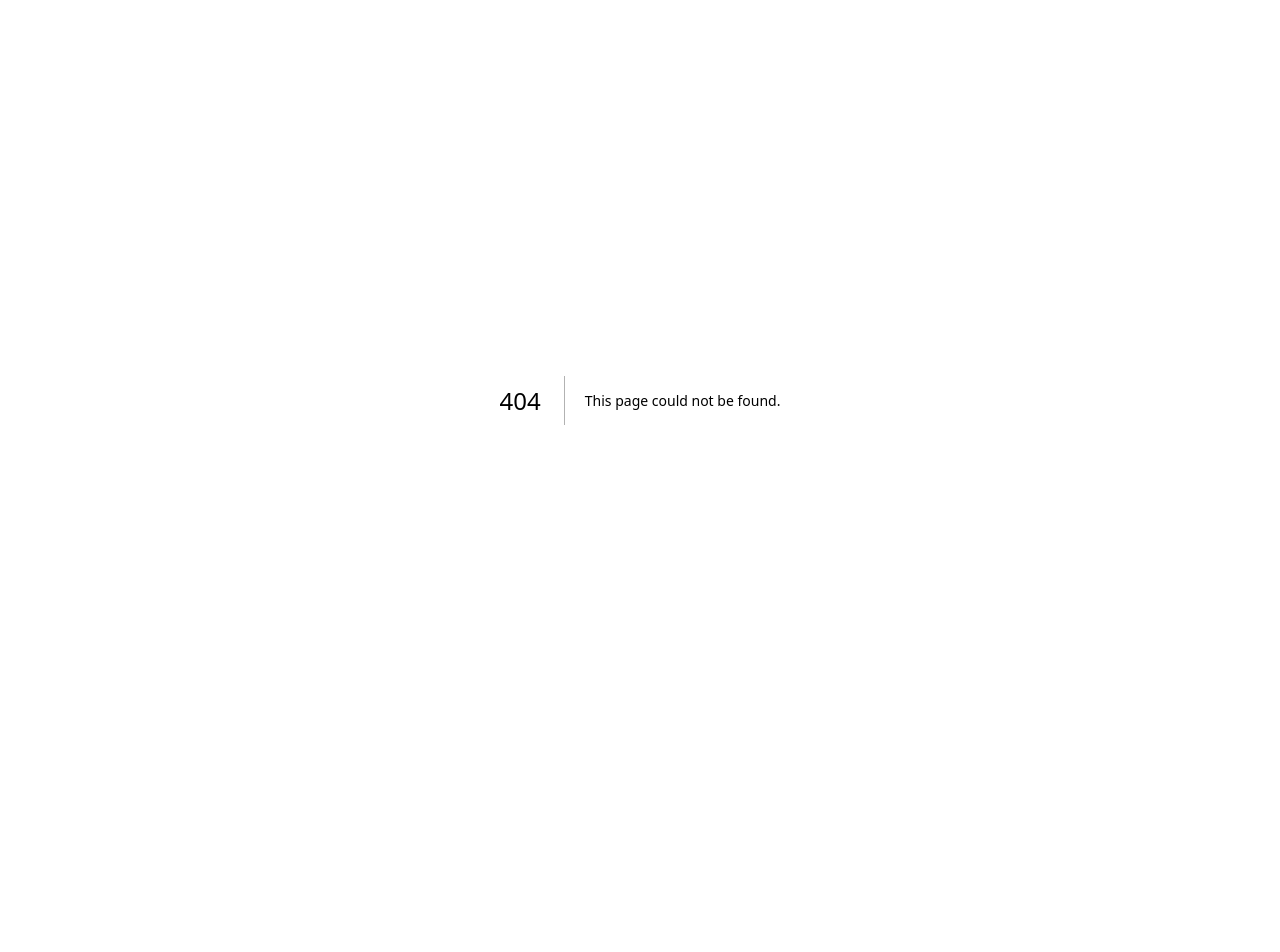
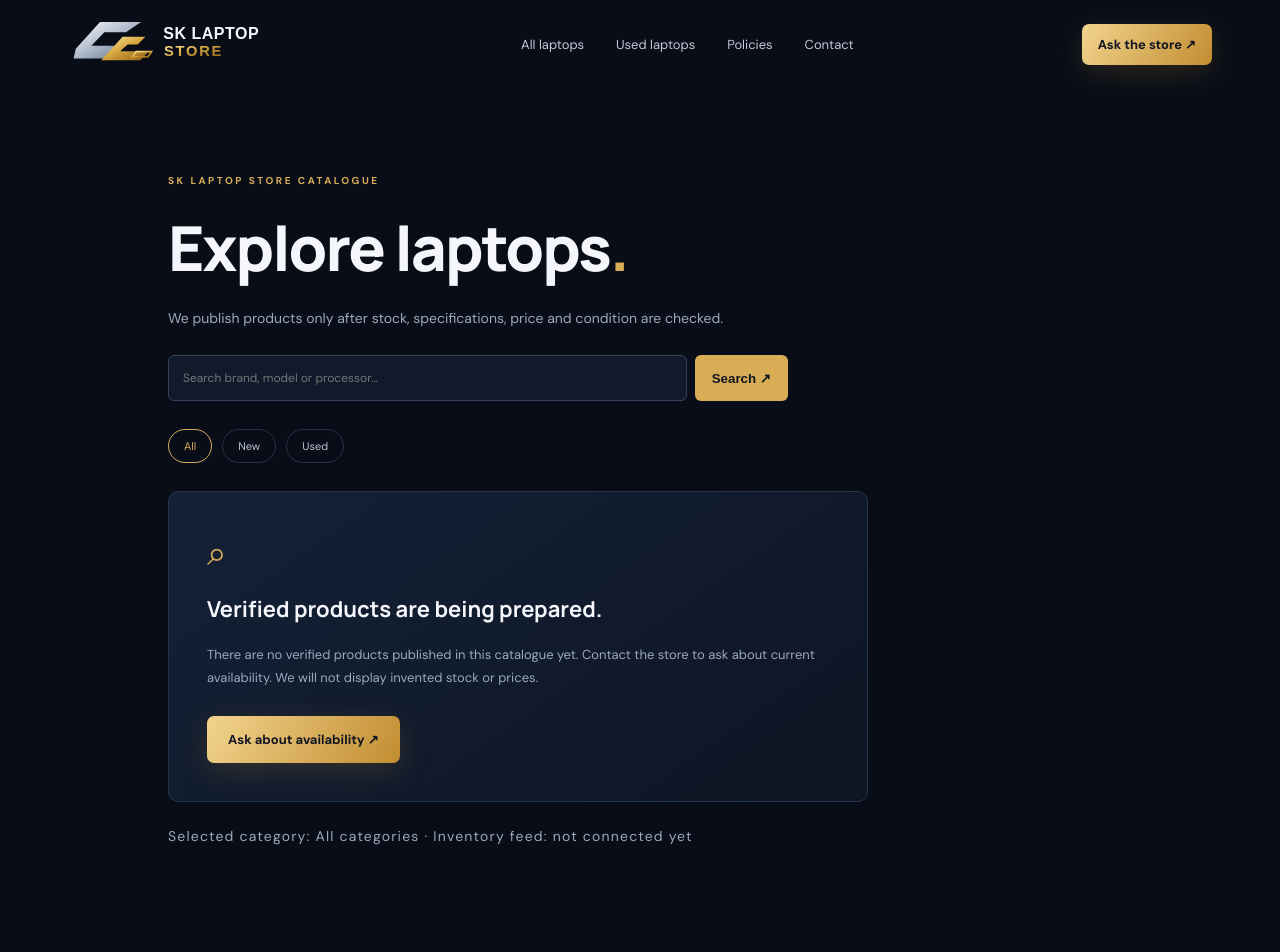
Before and after one commit to suhailahmedaamro786-cmd/SK-LAPTOP-STORE-, a Next.js app: page /products in a window 1280 px wide. Before the commit this address had no page. Shown: the top 952 px of the page. Before the commit the page ends 800 px from the top, so only its background shows below. Built offline with nearby package versions, Linux system fonts and the light colour scheme.

Commit message:
feat: build phase 2 user experience

```diff
--- /dev/null
+++ b/src/app/products/page.tsx
@@ -0,0 +1,17 @@
+type SearchParams = { q?: string; condition?: string; category?: string };
+export default async function ProductsPage({ searchParams }: { searchParams: Promise<SearchParams> }) {
+  const params = await searchParams;
+  const query = (params.q ?? "").trim();
+  const condition = params.condition === "used" ? "Used" : params.condition === "new" ? "New" : "";
+  const category = (params.category ?? "").trim();
+  return <main className="catalog-page">
+    <header className="header"><a className="brand" href="/"><img src="/sk-laptop-store-logo.svg" alt="SK Laptop Store"/></a><nav><a href="/products">All laptops</a><a href="/products?condition=used">Used laptops</a><a href="/policies">Policies</a><a href="/contact">Contact</a></nav><a className="button button-small" href="/contact">Ask the store ↗</a></header>
+    <section className="catalog-hero"><span className="eyebrow">SK LAPTOP STORE CATALOGUE</span><h1>{condition ? condition + " laptops" : "Explore laptops"}<em>.</em></h1><p>We publish products only after stock, specifications, price and condition are checked.</p>
+      <form className="catalog-search" action="/products"><input name="q" defaultValue={query} placeholder="Search brand, model or processor…"/><button type="submit">Search ↗</button></form>
+      <div className="catalog-filters"><a href="/products" className={!condition ? "filter-active" : ""}>All</a><a href="/products?condition=new" className={condition==="New" ? "filter-active" : ""}>New</a><a href="/products?condition=used" className={condition==="Used" ? "filter-active" : ""}>Used</a></div>
+      <div className="empty-catalog"><span className="empty-icon">⌕</span><h2>Verified products are being prepared.</h2><p>{query ? <>No published item can currently be confirmed for “{query}”.</> : "There are no verified products published in this catalogue yet."} Contact the store to ask about current availability. We will not display invented stock or prices.</p><a className="button" href="/contact">Ask about availability ↗</a></div>
+      <p className="catalog-note">Selected category: {category || "All categories"} · Inventory feed: not connected yet</p>
+    </section>
+    <footer className="catalog-footer">© {new Date().getFullYear()} SK LAPTOP STORE · <a href="/policies">Policies</a> · <a href="/contact">Contact</a></footer>
+  </main>;
+}
```
